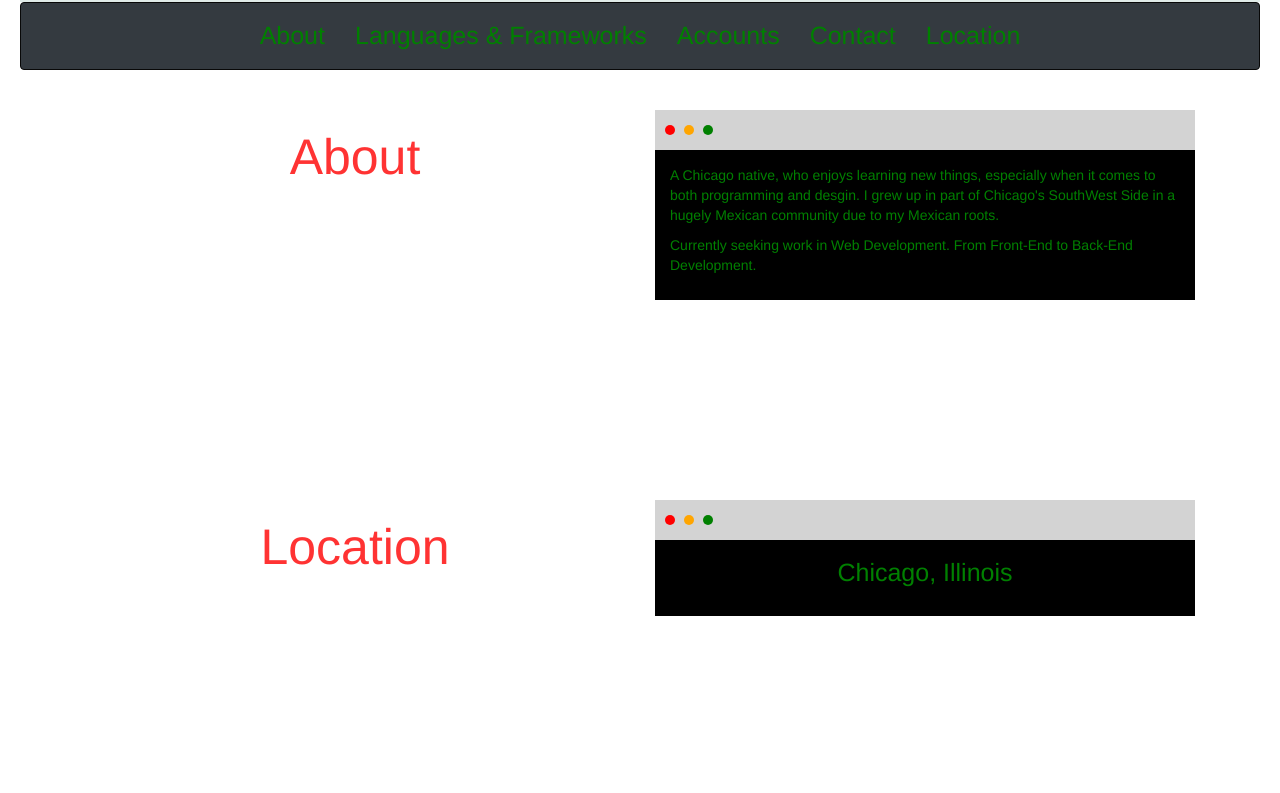
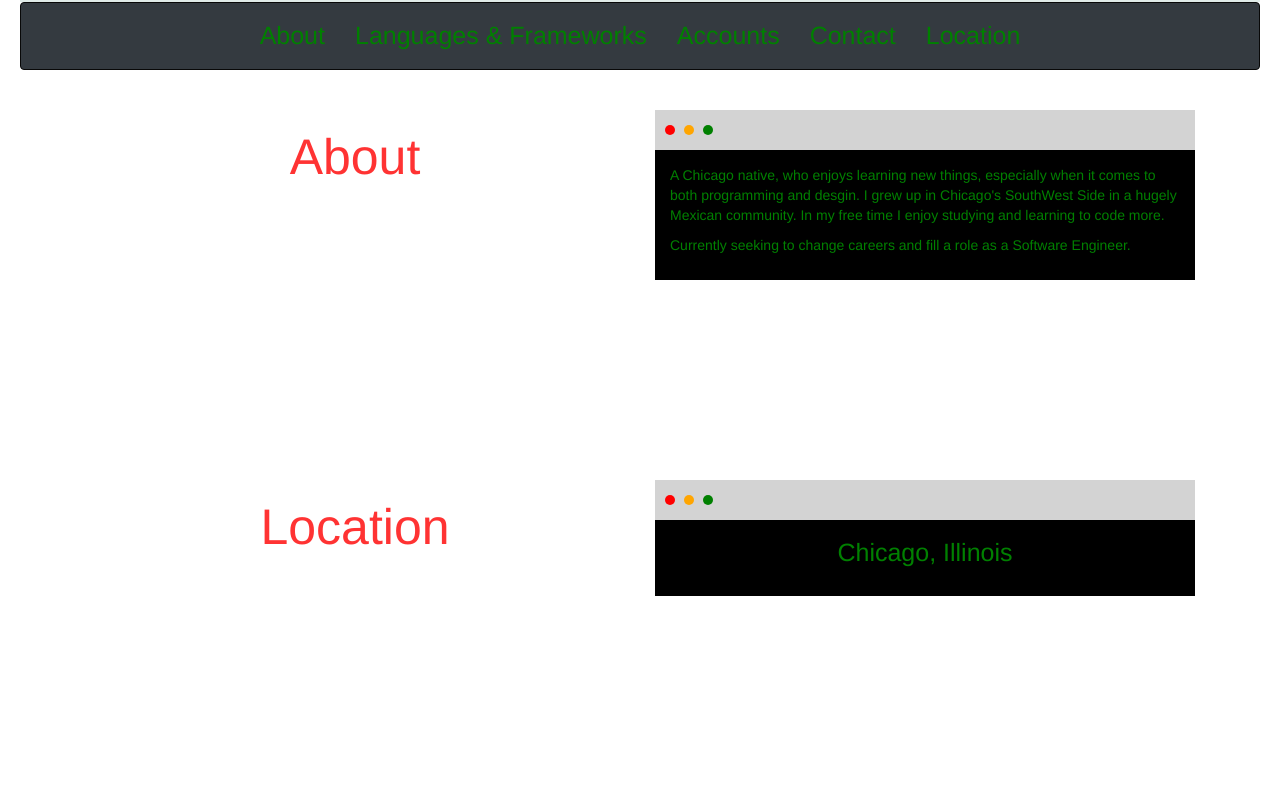
Before and after one commit to jbarragan88/jbarragan88.github.io, a plain HTML site: page index.html in a window 1280 px wide. Shown: the part 729-1522 px from the top of the page. Drawn offline with nearby package versions, Linux system fonts and the light colour scheme; a script that the page names is missing.

Commit message:
Updated Email and About Text

```diff
--- a/index.html
+++ b/index.html
@@ -72,10 +72,11 @@
                     <div class="window_body">
                         <p>
                             A Chicago native, who enjoys learning new things, especially when it comes to both programming and desgin.
-                            I grew up in part of Chicago's SouthWest Side in a hugely Mexican community due to my Mexican roots.
+                            I grew up in Chicago's SouthWest Side in a hugely Mexican community. In my free time I enjoy studying
+                            and learning to code more.
                         </p>
                         <p>
-                            Currently seeking work in Web Development. From Front-End to Back-End Development.
+                            Currently seeking to change careers and fill a role as a Software Engineer.
                         </p>
                     </div>
                 </div>
@@ -159,7 +160,7 @@
                         <div class="row">
                             <div class="col" align="center">
                                 <h3>Email:</h3>
-                                <button><a href="mailto:jonathanbarragan88@yahoo.com" style="color: white">jonathanbarragan88@yahoo.com</a></button>
+                                <button><a href="mailto:jonathanbarragan8888@gmail.com" style="color: white">jonathanbarragan8888@gmail.com</a></button>
                             </div>
                             <div class="col" align="center">
                                 <h3>Phone:</h3>
```
